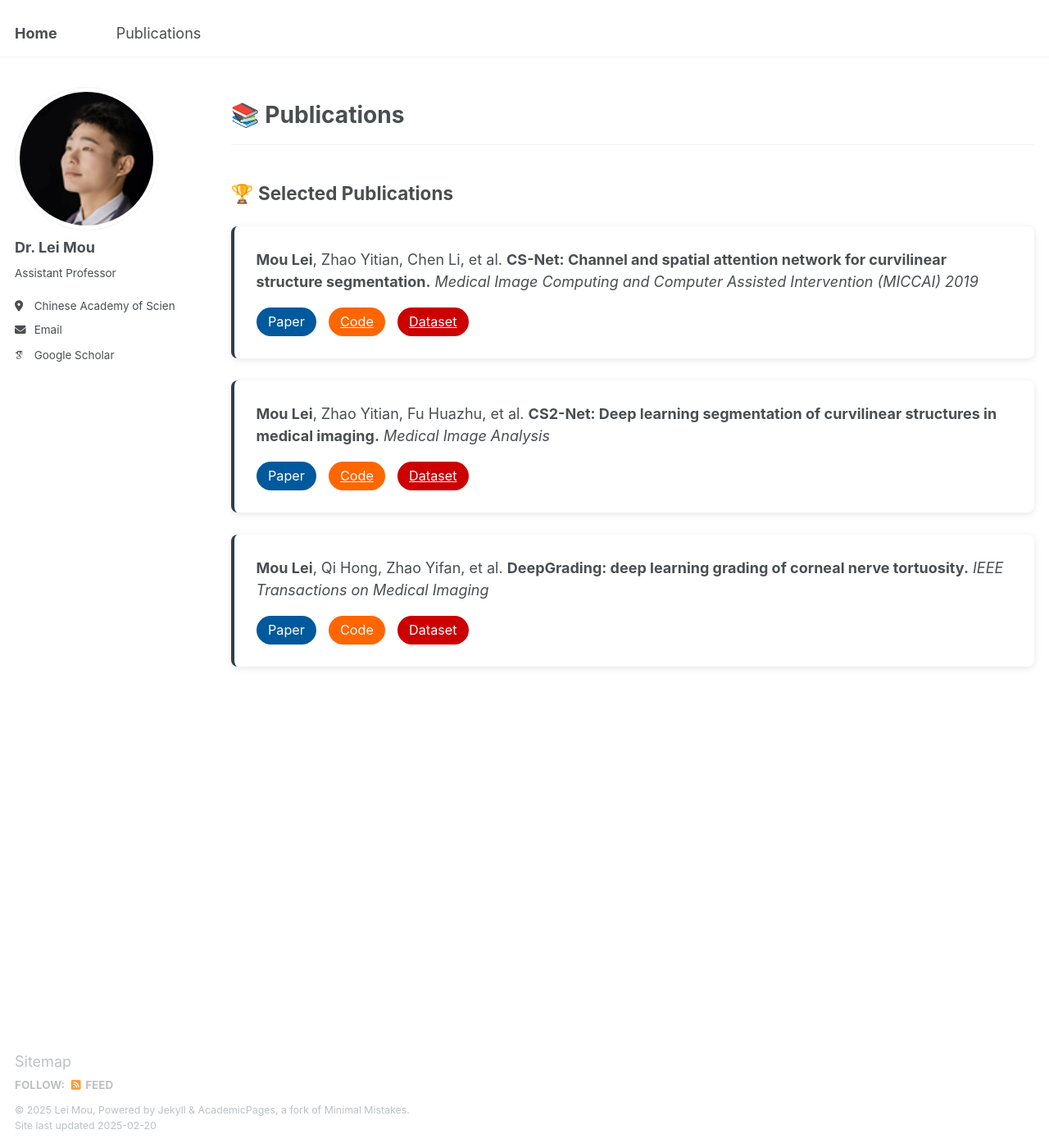
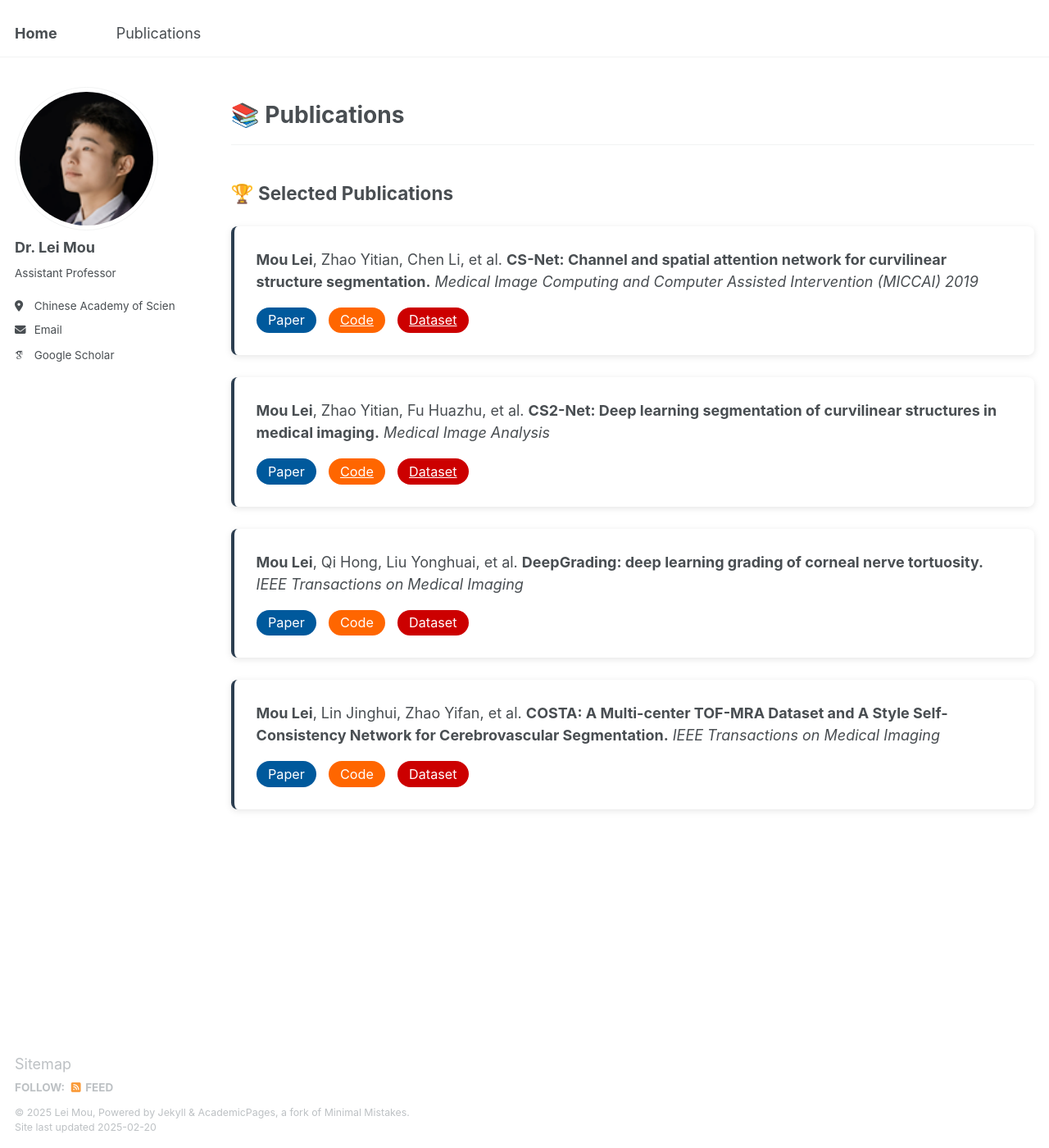
Before and after one commit to iBrain-007/iBrain-007.github.io, a Jekyll site: the page built from _pages/publications.md, in a window 1280 px wide and 1400 px high. Shown: the whole window at 82% size. Built offline with Jekyll 4.4.1, drawn with Linux system fonts in a browser that asks for light colours; some web fonts are replaced.

Commit message:
Update publications.md

```diff
--- a/_pages/publications.md
+++ b/_pages/publications.md
@@ -41,7 +41,7 @@
 .badge {
     display: inline-flex;
     align-items: center;
-    padding: 0.3rem 0.8rem;
+    padding: 0.2rem 0.8rem;
     border-radius: 20px;
     font-size: 0.9em;
     text-decoration: none;
@@ -104,7 +104,6 @@
 ## 🏆 Selected Publications
 
 <div class="publication-card">
-
 <strong>Mou Lei</strong>, Zhao Yitian, Chen Li, et al. <strong>CS-Net: Channel and spatial attention network for curvilinear structure segmentation.</strong> <i>Medical Image Computing and Computer Assisted Intervention (MICCAI) 2019</i>
 
 <div class="badge-group">
@@ -123,7 +122,6 @@
 
 
 <div class="publication-card">
-
 <strong>Mou Lei</strong>, Zhao Yitian, Fu Huazhu, et al. <strong>CS2-Net: Deep learning segmentation of curvilinear structures in medical imaging.</strong> <i>Medical Image Analysis</i>
 
 <div class="badge-group">
@@ -141,8 +139,7 @@
 
 
 <div class="publication-card">
-
-<strong>Mou Lei</strong>, Qi Hong, Zhao Yifan, et al. <strong>DeepGrading: deep learning grading of corneal nerve tortuosity.</strong> <i>IEEE Transactions on Medical Imaging</i>
+<strong>Mou Lei</strong>, Qi Hong, Liu Yonghuai, et al. <strong>DeepGrading: deep learning grading of corneal nerve tortuosity.</strong> <i>IEEE Transactions on Medical Imaging</i>
 
 <div class="badge-group">
     <a href="https://ieeexplore.ieee.org/document/9729201" style="text-decoration: none;" class="badge paper-badge">
@@ -158,5 +155,22 @@
 </div>
 
 
+<div class="publication-card">
+<strong>Mou Lei</strong>, Lin Jinghui, Zhao Yifan, et al. <strong>COSTA: A Multi-center TOF-MRA Dataset and A Style Self-Consistency Network for Cerebrovascular Segmentation.</strong> <i>IEEE Transactions on Medical Imaging</i>
+
+<div class="badge-group">
+    <a href="https://ieeexplore.ieee.org/document/10599360" style="text-decoration: none;" class="badge paper-badge">
+      Paper
+    </a>
+    <a href="https://github.com/iMED-Lab/COSTA" style="text-decoration: none;" class="badge code-badge">
+      Code
+    </a>
+    <a href="https://zenodo.org/records/11025761" style="text-decoration: none;" class="badge dataset-badge">
+      Dataset
+    </a>
+</div>
+</div>
+
+
 
 <!-- 其他精选文献保持相同结构 -->
```
